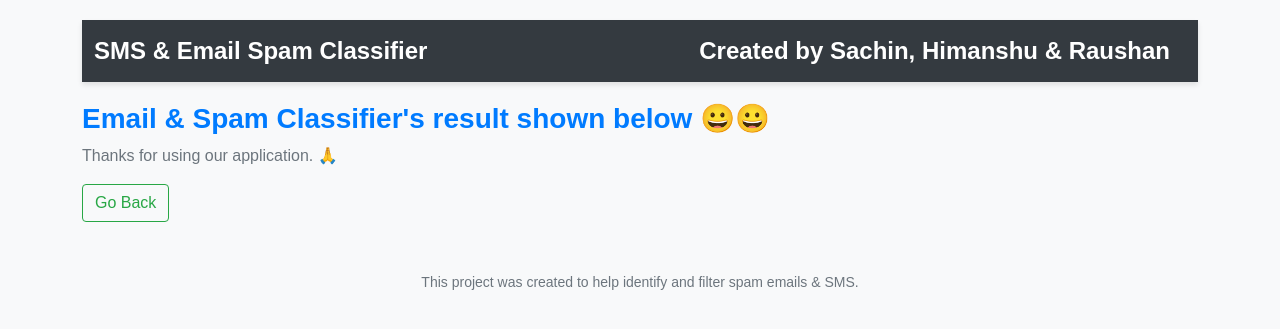
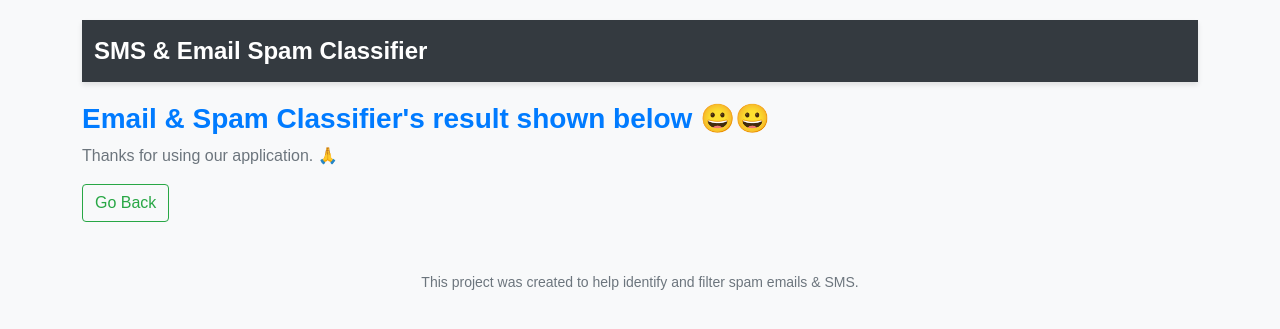
Before and after one commit to Sachinsingh2002/Spam-Detection-using-Python., a Flask app: template templates/show.html in a window 1280 px wide. Shown: the top 329 px of the page. Run offline with Flask 2, Linux system fonts and the light colour scheme; the template is opened without the code that fills it, so the values that code supplies are empty; parts of the project's set-up code (start-up, migrations or seed data) failed here and were passed over.

Commit message:
Update show.html

```diff
--- a/templates/show.html
+++ b/templates/show.html
@@ -98,8 +98,8 @@
     <nav class="navbar navbar-dark">
       <div class="container-fluid">
         <a class="navbar-brand" href="#">SMS & Email Spam Classifier</a>
-        <a class="navbar-brand" href="#">Created by Sachin, Himanshu & Raushan</a>
-      </div>
+<!--         <a class="navbar-brand" href="#">Created by Sachin, Himanshu & Raushan</a>
+      </div> -->
     </nav>
   </div>
 
```
